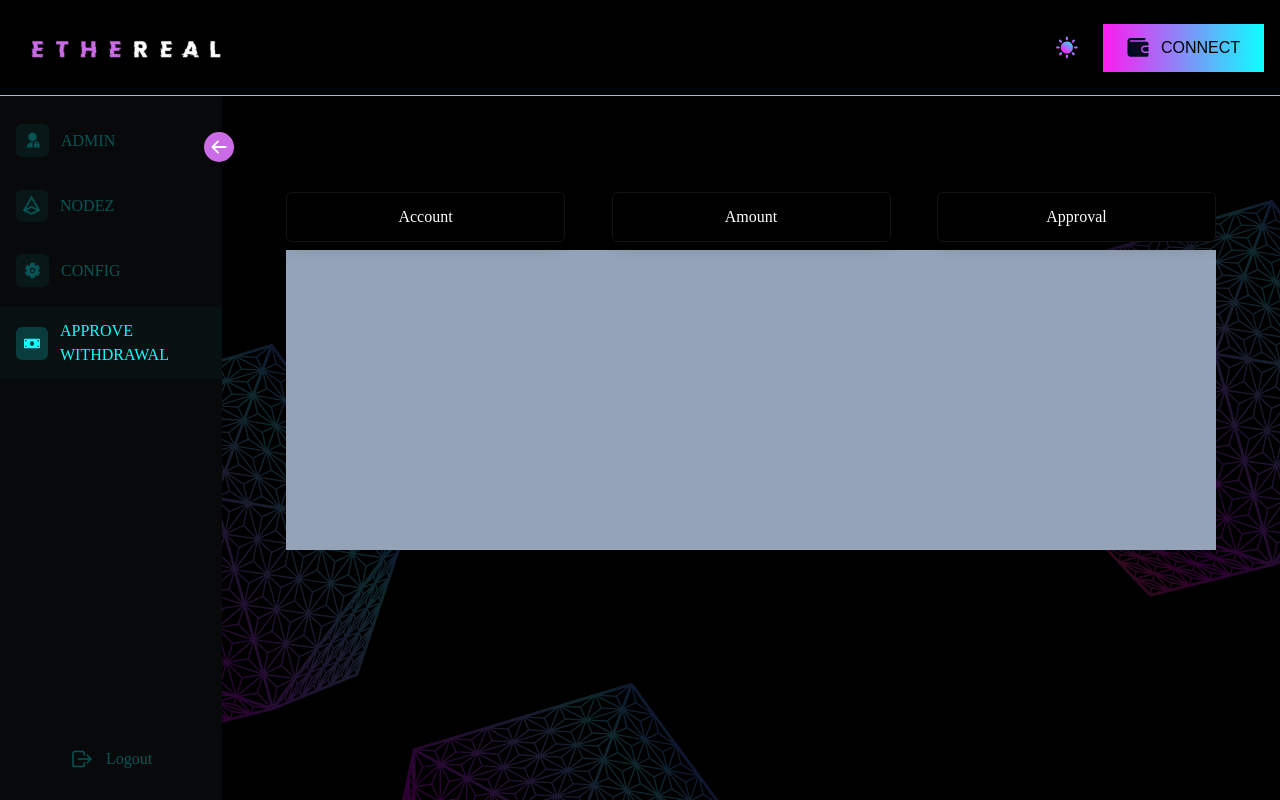
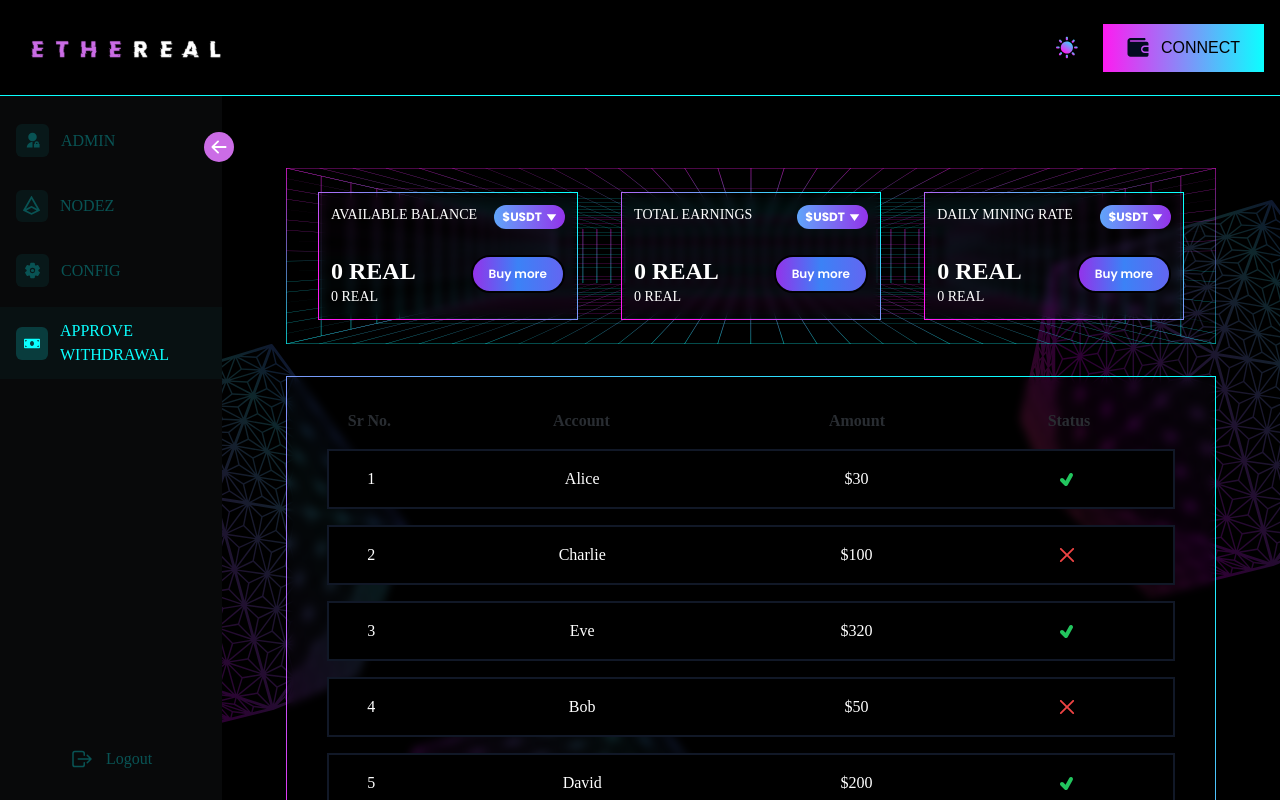
Before and after one commit to manish189000/ethereal-dapp, a React (Vite) app in the folder frontend/: page /admin/approve-withdrawal in a window 1280 px wide. Built offline with nearby package versions, Linux system fonts and the light colour scheme; a web font is replaced by a local one.

Commit message:
changes from adnan

```diff
--- /dev/null
+++ b/frontend/src/components/ApproveWithdrawStatement.jsx
@@ -0,0 +1,30 @@
+import React from "react";
+import { RxCross2 } from "react-icons/rx";
+import { TiTick } from "react-icons/ti";
+
+const ApproveWithdrawStatement = ({ sr, account, amount, approved }) => {
+  return (
+    <>
+      <div className="tableContents min-w-[434px]  flex border-2 border-gray-900 bg-black mt-4 ">
+        <div className="content4 py-4 w-[10%] flex justify-center items-center text-center text-white font-lw font-normal">
+          {sr}
+        </div>
+        <div className="content1 py-4 w-[40%] text-center text-white font-lw font-normal">
+          {account}
+        </div>
+        <div className="content2 py-4 w-[25%] text-center text-white font-lw font-normal">
+          ${amount}
+        </div>
+        <div className="content3 py-4 w-[25%] flex justify-center items-center text-white font-lw font-normal">
+          {approved ? (
+            <TiTick className="text-green-500 text-2xl" />
+          ) : (
+            <RxCross2 className="text-red-500 text-2xl" />
+          )}
+        </div>
+      </div>
+    </>
+  );
+};
+
+export default ApproveWithdrawStatement;
--- a/frontend/src/pages/admin-pages/AdminPage.jsx
+++ b/frontend/src/pages/admin-pages/AdminPage.jsx
@@ -1,5 +1,12 @@
+import UserBalance from "../../components/UserBalance";
+
 const AdminPage = () => {
-  return <div>AdminPage</div>;
+  return (
+    <>
+      <UserBalance />
+      <div className="container mt-14 "></div>
+    </>
+  );
 };
 
 export default AdminPage;
--- a/frontend/src/pages/admin-pages/ApproveWithdrawalPage.jsx
+++ b/frontend/src/pages/admin-pages/ApproveWithdrawalPage.jsx
@@ -1,43 +1,67 @@
+import UserBalance from "../../components/UserBalance";
+import { TiTick } from "react-icons/ti";
+import { RxCross2 } from "react-icons/rx";
+import ApproveWithdrawStatement from "../../components/ApproveWithdrawStatement";
+
 const ApproveWithdrawalPage = () => {
+  const data = [
+    { id: 1, sender: "Alice", receiver: "Bob", amount: 30, approved: true },
+    {
+      id: 2,
+      sender: "Charlie",
+      receiver: "David",
+      amount: 100,
+      approved: false,
+    },
+    { id: 3, sender: "Eve", receiver: "Alice", amount: 320, approved: true },
+    { id: 4, sender: "Bob", receiver: "Charlie", amount: 50, approved: false },
+    { id: 5, sender: "David", receiver: "Eve", amount: 200, approved: true },
+    { id: 6, sender: "Alice", receiver: "David", amount: 80, approved: true },
+    { id: 7, sender: "Charlie", receiver: "Bob", amount: 120, approved: false },
+    { id: 8, sender: "Eve", receiver: "Charlie", amount: 90, approved: true },
+    { id: 9, sender: "David", receiver: "Alice", amount: 60, approved: false },
+    { id: 10, sender: "Bob", receiver: "Eve", amount: 150, approved: true },
+  ];
   return (
     <>
-      <div className="flex justify-between sm:flex-col sm:gap-4">
+      <UserBalance />
+      <div className="mt-14 ">
         <div
-          // style={{
-          //   border: "1px solid",
-          //   borderImageSource:
-          //     "linear-gradient(212.97deg, #0BFFFF 8.98%, #FE1BF1 80.33%)",
-          //   borderImageSlice: 1,
-          // }}
-          className="px-6 py-3 text-lw border border-[#141414] rounded-md w-[30%] sm:w-full flex justify-center bg-black shadow-lg"
+          style={{
+            border: "1px solid",
+            borderImageSource:
+              "linear-gradient(212.97deg, #0BFFFF 8.98%, #FE1BF1 80.33%)",
+            borderImageSlice: 1,
+          }}
+          className="approveWithdrawContainer w-full mt-4 px-10 py-8  air:px-4 bg-opacity-50 backdrop-blur-sm"
         >
-          <p className="text-base font-lw">Account</p>
+          <div className="headings flex">
+            <div className="declined w-[10%] text-center text-[#292D32] font-lw font-[700]">
+              Sr No.
+            </div>
+            <div className="account w-[40%] text-center text-[#292D32] font-lw font-[700]">
+              Account
+            </div>
+            <div className="amount w-[25%] text-center text-[#292D32] font-lw font-[700]">
+              Amount
+            </div>
+            <div className="approval w-[25%] text-center text-[#292D32] font-lw font-[700]">
+              Status
+            </div>
+          </div>
+          <div className="main overflow-x-scroll custom-scrollbar">
+            {data.map((item) => {
+              return (
+                <ApproveWithdrawStatement
+                  sr={item.id}
+                  account={item.sender}
+                  amount={item.amount}
+                  approved={item.approved}
+                />
+              );
+            })}
+          </div>
         </div>
-        <div
-          // style={{
-          //   border: "1px solid",
-          //   borderImageSource:
-          //     "linear-gradient(212.97deg, #0BFFFF 8.98%, #FE1BF1 80.33%)",
-          //   borderImageSlice: 1,
-          // }}
-          className="px-6 py-3 text-lw border border-[#141414] rounded-md w-[30%] sm:w-full flex justify-center bg-black shadow-lg"
-        >
-          <p className="text-base font-lw">Amount</p>
-        </div>
-        <div
-          // style={{
-          //   border: "1px solid",
-          //   borderImageSource:
-          //     "linear-gradient(212.97deg, #0BFFFF 8.98%, #FE1BF1 80.33%)",
-          //   borderImageSlice: 1,
-          // }}
-          className="px-6 py-3 text-lw border border-[#141414] rounded-md w-[30%] sm:w-full flex justify-center bg-black shadow-lg"
-        >
-          <p className="text-base font-lw">Approval</p>
-        </div>
-      </div>
-      <div className="h-[300px] w-full bg-slate-400 mt-2">
-        <div className="box "></div>
       </div>
     </>
   );
--- a/frontend/src/pages/admin-pages/ConfigPage.jsx
+++ b/frontend/src/pages/admin-pages/ConfigPage.jsx
@@ -1,10 +1,14 @@
 import { useState } from "react";
 import { FaPlus } from "react-icons/fa6";
+import UserBalance from "../../components/UserBalance";
 
 const ConfigPage = () => {
   const [botWalletInputFields, setBotWalletInputFields] = useState(1);
   return (
-    <div>
+    <>
+      <UserBalance />
+
+      <div className="mt-14 ">
         <button className="bg-gradient-to-r float-end sm:float-none sm:my-3 from-rgba-254 to-rgba-11 text-black sm:text-sm py-3 sm:py-2 px-6 sm:px-3 font-bakbak flex items-center gap-3">
           CONNECT
         </button>
@@ -48,12 +52,13 @@ const ConfigPage = () => {
             </div>
           </section>
           <div className="plus-container w-[100%] flex pt-9 sm:pt-0 justify-start">
-          <div class=" bg-gradient-to-r from-rgba-254 px-6 to-rgba-11 text-black p-3 font-lw">
+            <div className=" bg-gradient-to-r from-rgba-254 px-6 to-rgba-11 text-black p-3 font-lw">
               SUBMIT
             </div>
           </div>
         </div>
       </div>
+    </>
   );
 };
 
--- a/frontend/src/pages/admin-pages/NodezPage.jsx
+++ b/frontend/src/pages/admin-pages/NodezPage.jsx
@@ -1,7 +1,12 @@
 import { FaPlus } from "react-icons/fa";
+import UserBalance from "../../components/UserBalance";
+
 const NodezPage = () => {
   return (
-    <div className="node-container">
+    <>
+      <UserBalance />
+
+      <div className="node-container mt-14 ">
         <div className="plus-container w-[100%] flex justify-end">
           <div class=" bg-gradient-to-r from-rgba-254 to-rgba-11 text-black p-3 rounded-full ">
             <FaPlus />
@@ -114,6 +119,7 @@ const NodezPage = () => {
           </div>
         </div>
       </div>
+    </>
   );
 };
 
```
Also changed, not shown: frontend/src/pages/user-pages/WithdrawPage.jsx (+1 -11 lines). Lines whose indentation alone changed are shown as unchanged.
